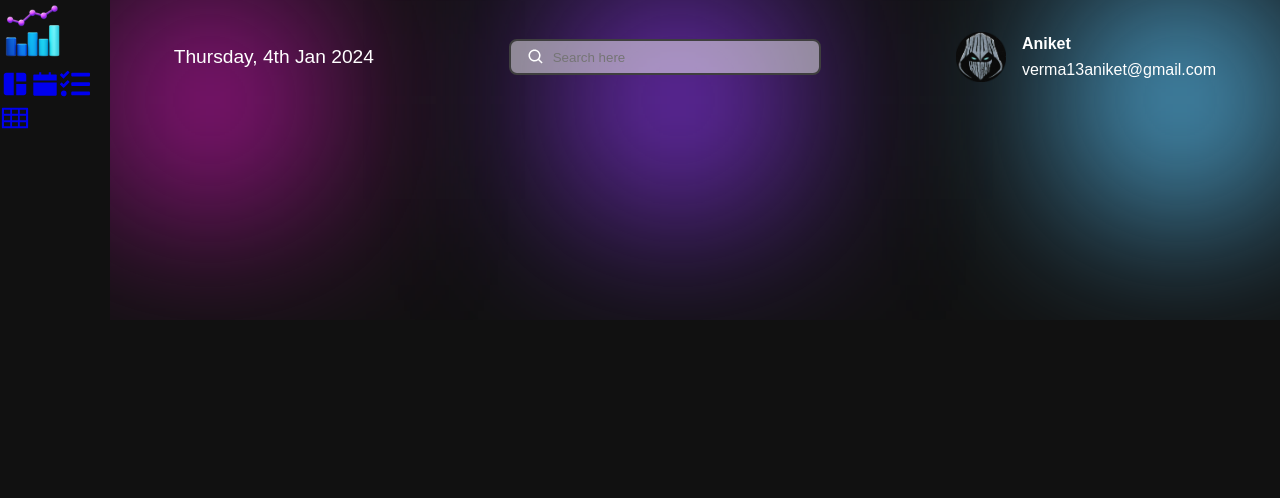
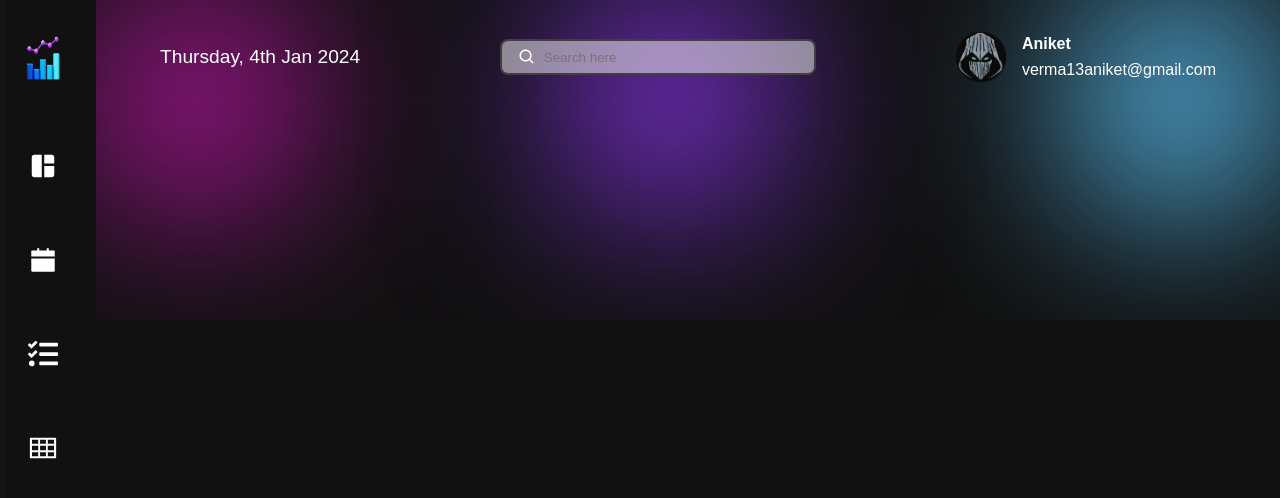
Before and after one commit to Aniket-x-code/Dataverse, a React (Vite) app: page / in a window 1280 px wide. Shown: the top 498 px of the page. Built offline with nearby package versions, Linux system fonts and the light colour scheme.

Commit message:
changes of sidebar

```diff
--- a/src/components/Layout/Layout.module.css
+++ b/src/components/Layout/Layout.module.css
@@ -6,6 +6,7 @@
     position: relative;
     width: 100%;
     z-index: 0;
+
   }
 
   .topBaseGradients {
--- a/src/components/Sidebar/Sidebar.jsx
+++ b/src/components/Sidebar/Sidebar.jsx
@@ -1,20 +1,18 @@
-import css from './Sidebar.module.css'
+import css from './Sidebar.module.css';
 import { MdSpaceDashboard } from "react-icons/md";
 import { AiFillCalendar, AiOutlineTable } from "react-icons/ai";
 import { FaTasks } from "react-icons/fa";
 import { NavLink } from 'react-router-dom';
-
 const Sidebar = () => {
     return (
         <div className={css.container}>
 
-          <img src="./Logo.png" height={65} width={65} alt="" />
+            <img src="./Logo.png" alt="logo" width={40} height={55} className={css.logo} />
+
+
             <div className={css.menu}>
-              <NavLink
-              to="dashboard"
-              className={css.item}
-                title={'Dashboard'} >
-                      < MdSpaceDashboard  size={30}/>
+                <NavLink to="dashboard" className={css.item} title={"Dashboard"}>
+                    <MdSpaceDashboard size={30} />
                 </NavLink>
 
                 <NavLink
@@ -41,7 +39,6 @@ const Sidebar = () => {
                     <AiOutlineTable size={30} />
                 </NavLink>
             </div>
-
         </div>
     )
 }
--- a/src/components/Sidebar/Sidebar.module.css
+++ b/src/components/Sidebar/Sidebar.module.css
@@ -0,0 +1,32 @@
+.container {
+    height: 100vh;
+    width: 6%;
+    max-width: 6rem;
+    display: flex;
+
+    flex-direction: column;
+    align-items: center;
+    padding: 2rem 0rem;
+    background: rgb(20, 20, 20);
+  }
+
+  .logo{
+
+      margin-left: 5rem;
+  }
+
+
+
+  .item{
+      margin-top: 4rem;
+      display: flex;
+      margin-left: 5rem;
+
+      flex-direction: column;
+      gap: 5rem;
+  }
+
+  .item>svg{
+      fill: white;
+      width: 3rem;
+  }
```
Lines whose indentation alone changed are shown as unchanged.
